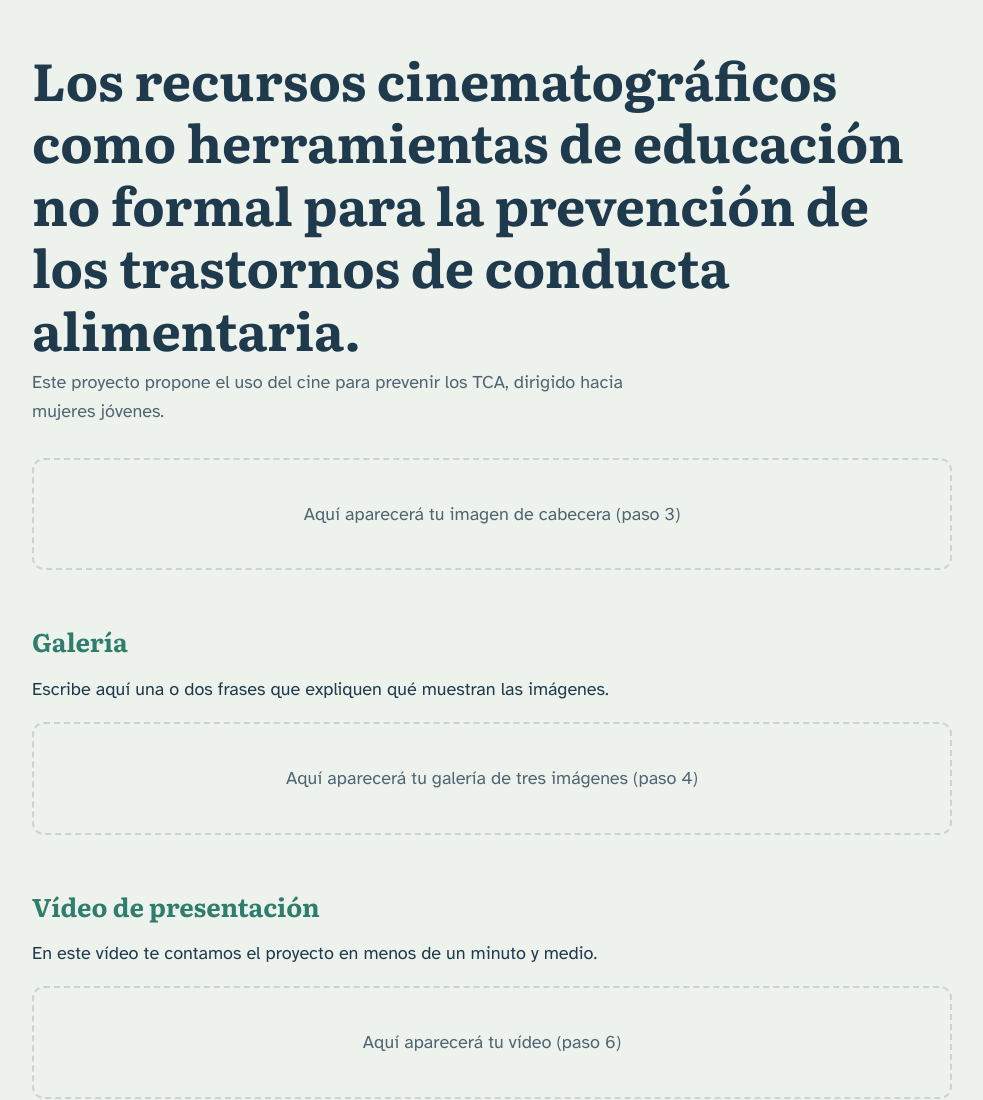
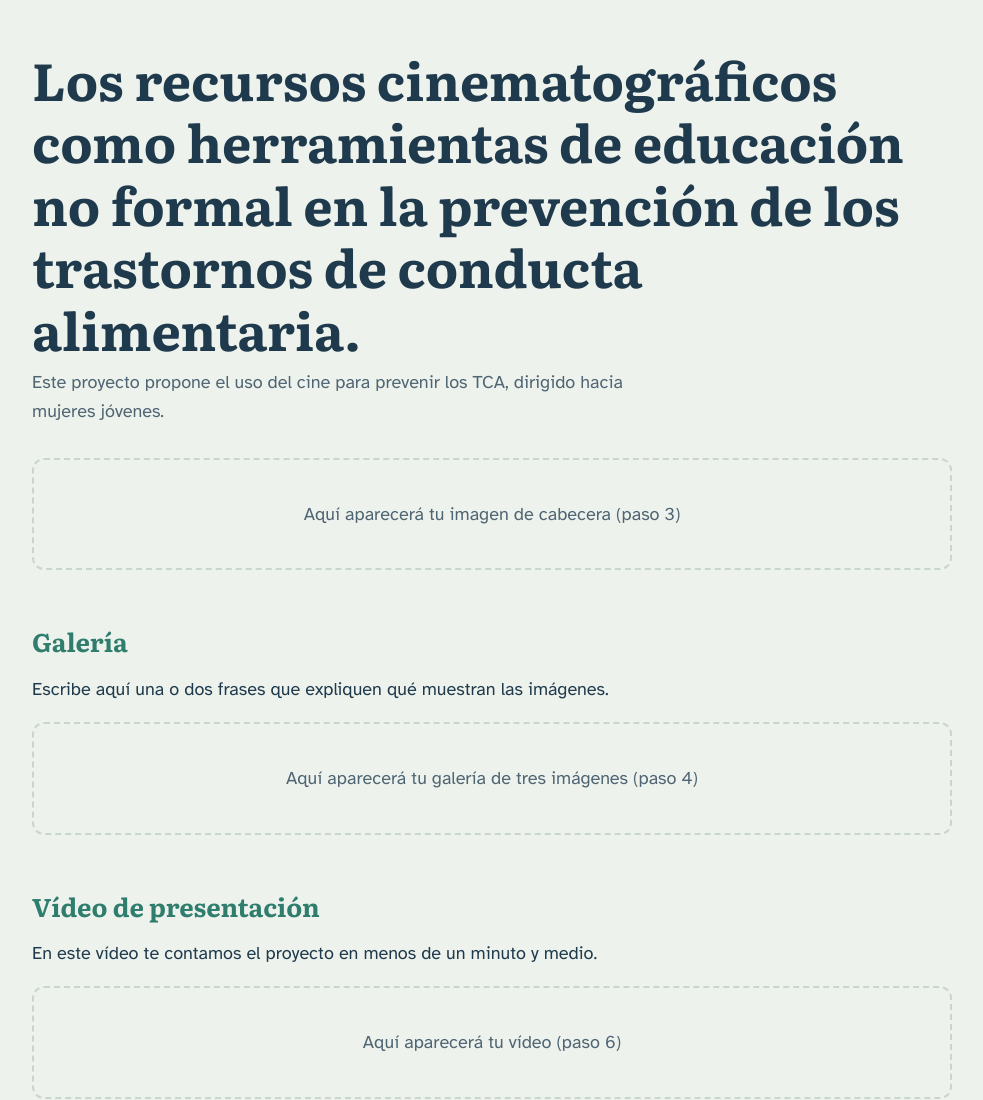
Before and after one commit to mariaalvarezmartinez-svg/-practica-imagenes-video, a plain HTML site: page index.html in a window 1280 px wide. Shown: the top 1100 px of the page, without its empty margins (148-1131 px from the left). Drawn offline with Linux system fonts and the light colour scheme.

Commit message:
Update index.html

```diff
--- a/index.html
+++ b/index.html
@@ -4,7 +4,7 @@
 	<meta charset="UTF-8">
 	<meta name="viewport" content="width=device-width, initial-scale=1">
 	<!-- Cambia este título por el de tu proyecto -->
-	<title>Los recursos cinematográficos como herramientas de educación no formal para la prevención de los trastornos de conducta alimentaria.</title>
+	<title>Los recursos cinematográficos como herramientas de educación no formal en la prevención de los trastornos de conducta alimentaria.</title>
 	<link rel="preconnect" href="https://fonts.googleapis.com">
 	<link rel="preconnect" href="https://fonts.gstatic.com" crossorigin>
 	<link href="https://fonts.googleapis.com/css2?family=Atkinson+Hyperlegible:wght@400;700&family=Literata:opsz,wght@7..72,500;7..72,700&display=swap" rel="stylesheet">
@@ -144,7 +144,7 @@
 
 	<header>
 		<!-- Cambia este título por el de tu proyecto -->
-		<h1>Los recursos cinematográficos como herramientas de educación no formal para la prevención de los trastornos de conducta alimentaria.</h1>
+		<h1>Los recursos cinematográficos como herramientas de educación no formal en la prevención de los trastornos de conducta alimentaria.</h1>
 		<p class="subtitulo">Este proyecto propone el uso del cine para prevenir los TCA, dirigido hacia mujeres jóvenes.</p>
 
 		<div class="zona" data-aviso="Aquí aparecerá tu imagen de cabecera (paso 3)">
```
